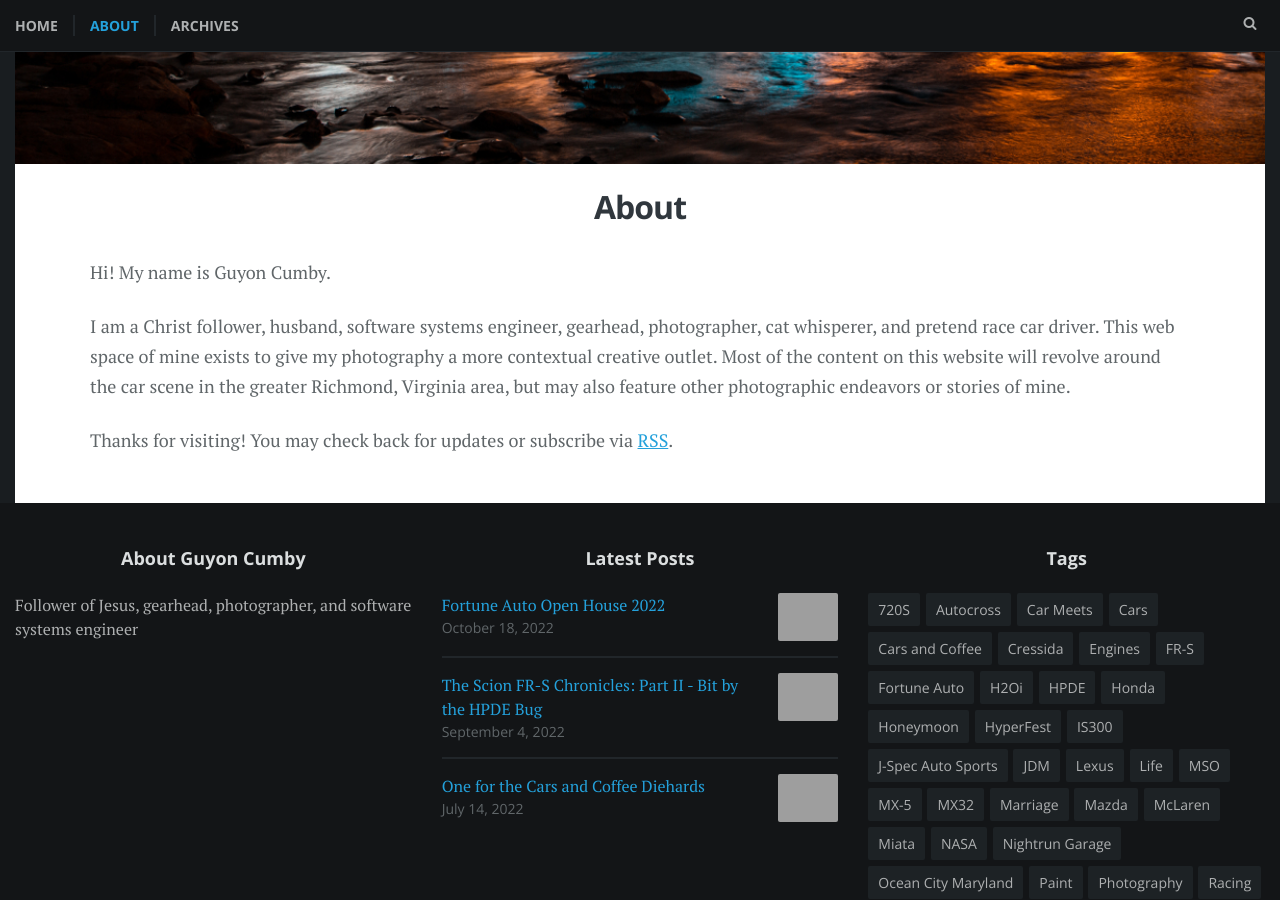
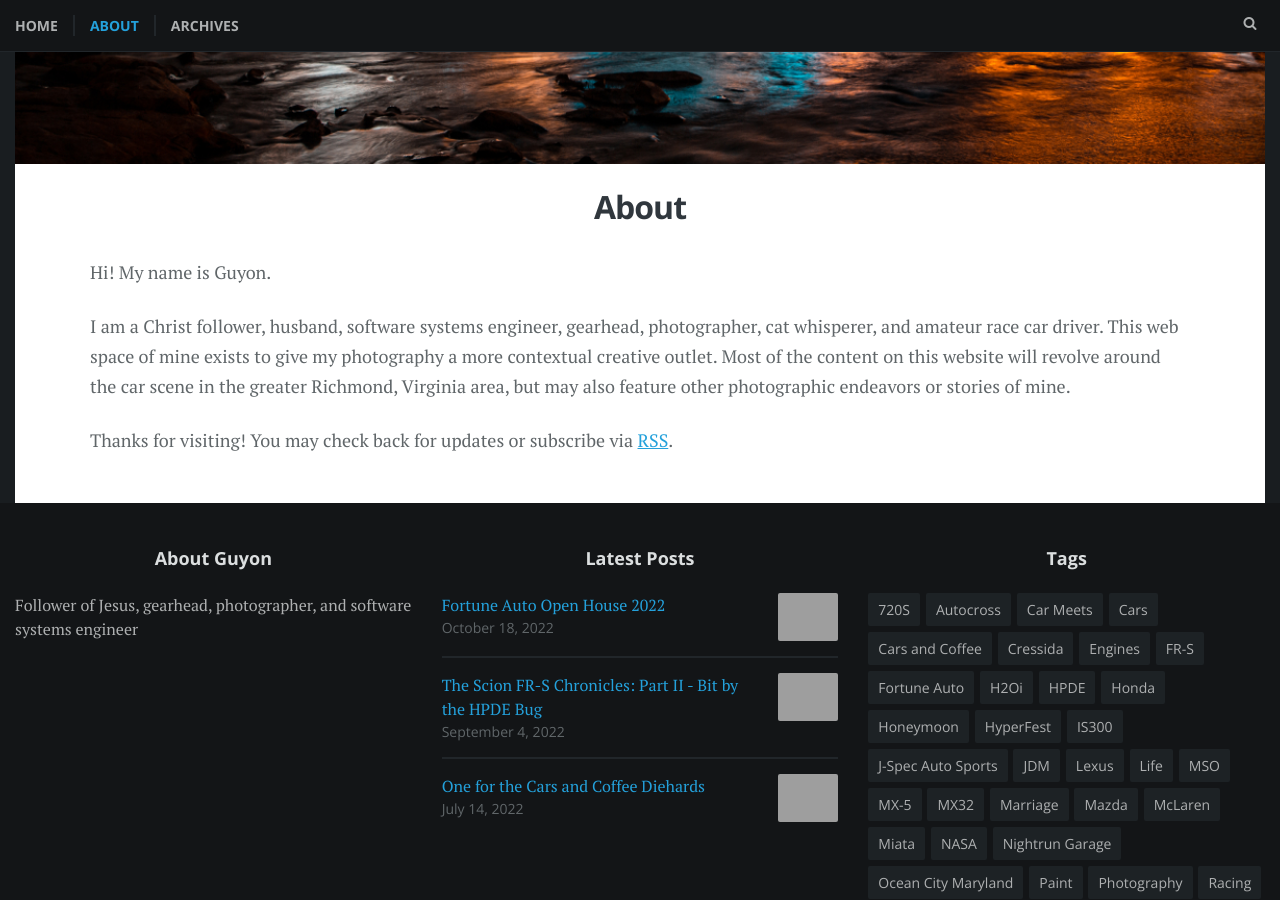
Before and after one commit to gkubed/gkubed.github.io, a Jekyll site: the page built from about.md, in a window 1280 px wide and 900 px high, scrolled down 591 px. Built offline with Jekyll 4.4.1, drawn with Linux system fonts in a browser that asks for light colours; some web fonts are replaced; grey boxes are pictures that could not be loaded.

Commit message:
Minor About changes

```diff
--- a/_config.yml
+++ b/_config.yml
@@ -39,7 +39,7 @@ navigation:
 # disqus:
 
 # Author information - author info at the bottom of the post
-author_name: "Guyon Cumby"
+author_name: "Guyon"
 author_bio: "Follower of Jesus, gearhead, photographer, and software systems engineer"
 author_url: "https://guyon.io/"
 author_location: "Richmond, Virginia"
--- a/about.md
+++ b/about.md
@@ -5,8 +5,8 @@ description: About Page
 featured_image: aboutPage.jpg
 ---
 
-Hi! My name is Guyon Cumby.
+Hi! My name is Guyon.
 
-I am a Christ follower, husband, software systems engineer, gearhead, photographer, cat whisperer, and pretend race car driver. This web space of mine exists to give my photography a more contextual creative outlet. Most of the content on this website will revolve around the car scene in the greater Richmond, Virginia area, but may also feature other photographic endeavors or stories of mine.
+I am a Christ follower, husband, software systems engineer, gearhead, photographer, cat whisperer, and amateur race car driver. This web space of mine exists to give my photography a more contextual creative outlet. Most of the content on this website will revolve around the car scene in the greater Richmond, Virginia area, but may also feature other photographic endeavors or stories of mine.
 
 Thanks for visiting! You may check back for updates or subscribe via [RSS](https://gkubed.com/feed.xml).
```
